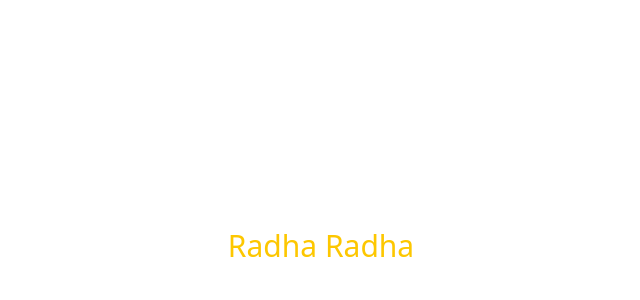
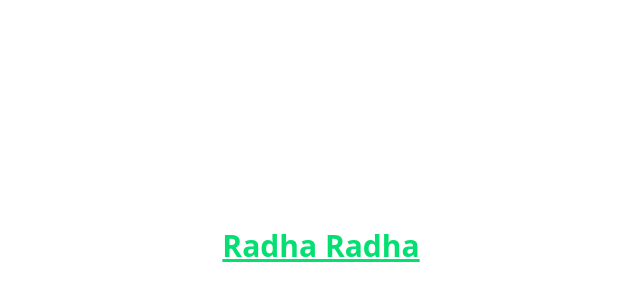
Before and after one commit to NikGT96/NetflixGPT, a React (Vite) app: page / in a window 1280 px wide. Shown: the part 154-454 px from the top of the page, without its empty margins (319-959 px from the left). Built offline with nearby package versions, Linux system fonts and the light colour scheme.

Commit message:
Text changes to green and underlined

```diff
--- a/src/App.jsx
+++ b/src/App.jsx
@@ -6,7 +6,7 @@ function App() {
 
   return (
     <>
-      <div className="text-3xl text-yellow-400">
+      <div className="text-3xl text-green-400 font-bold underline">
         Radha Radha
       </div>
     </>
```
